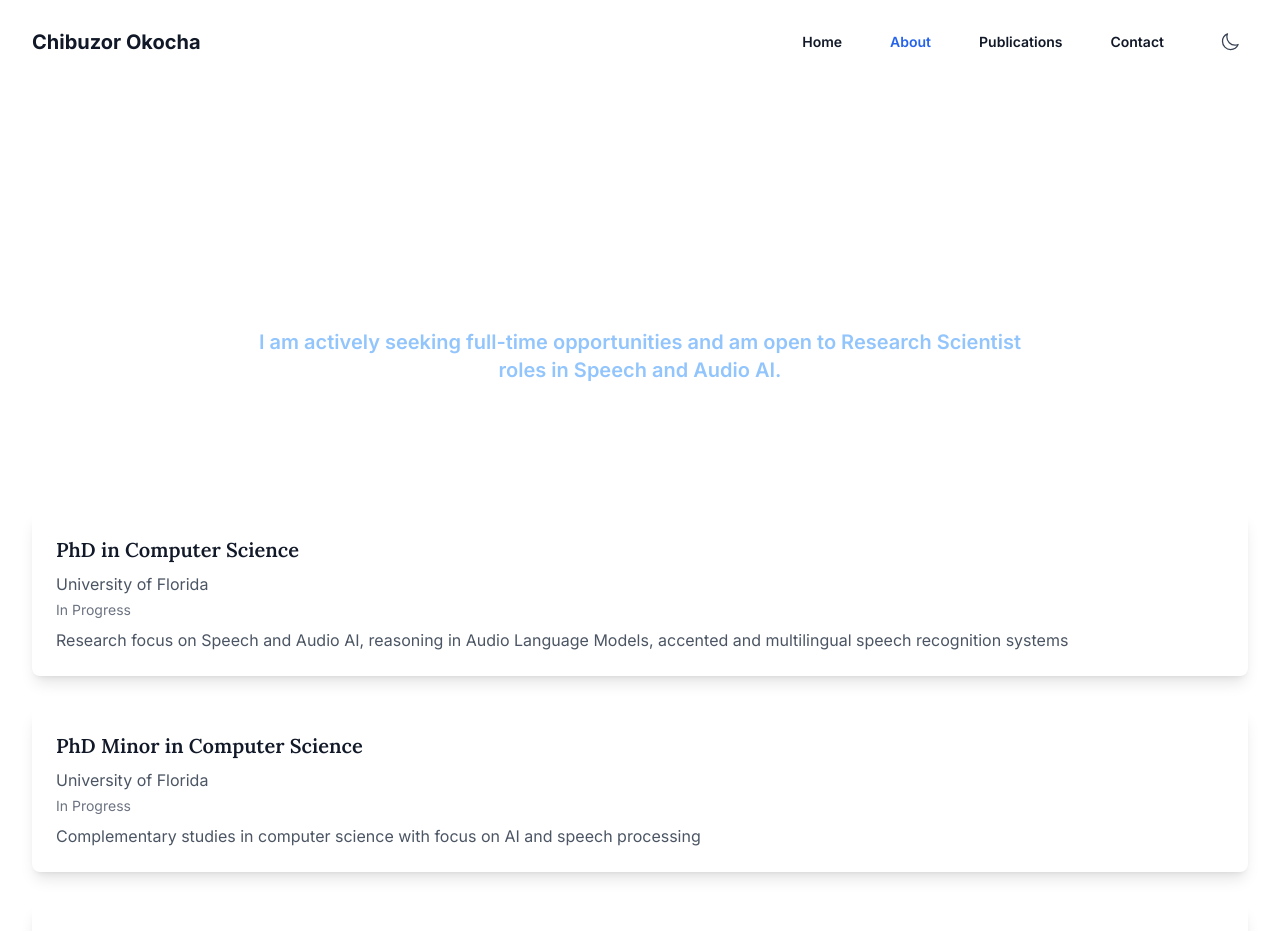
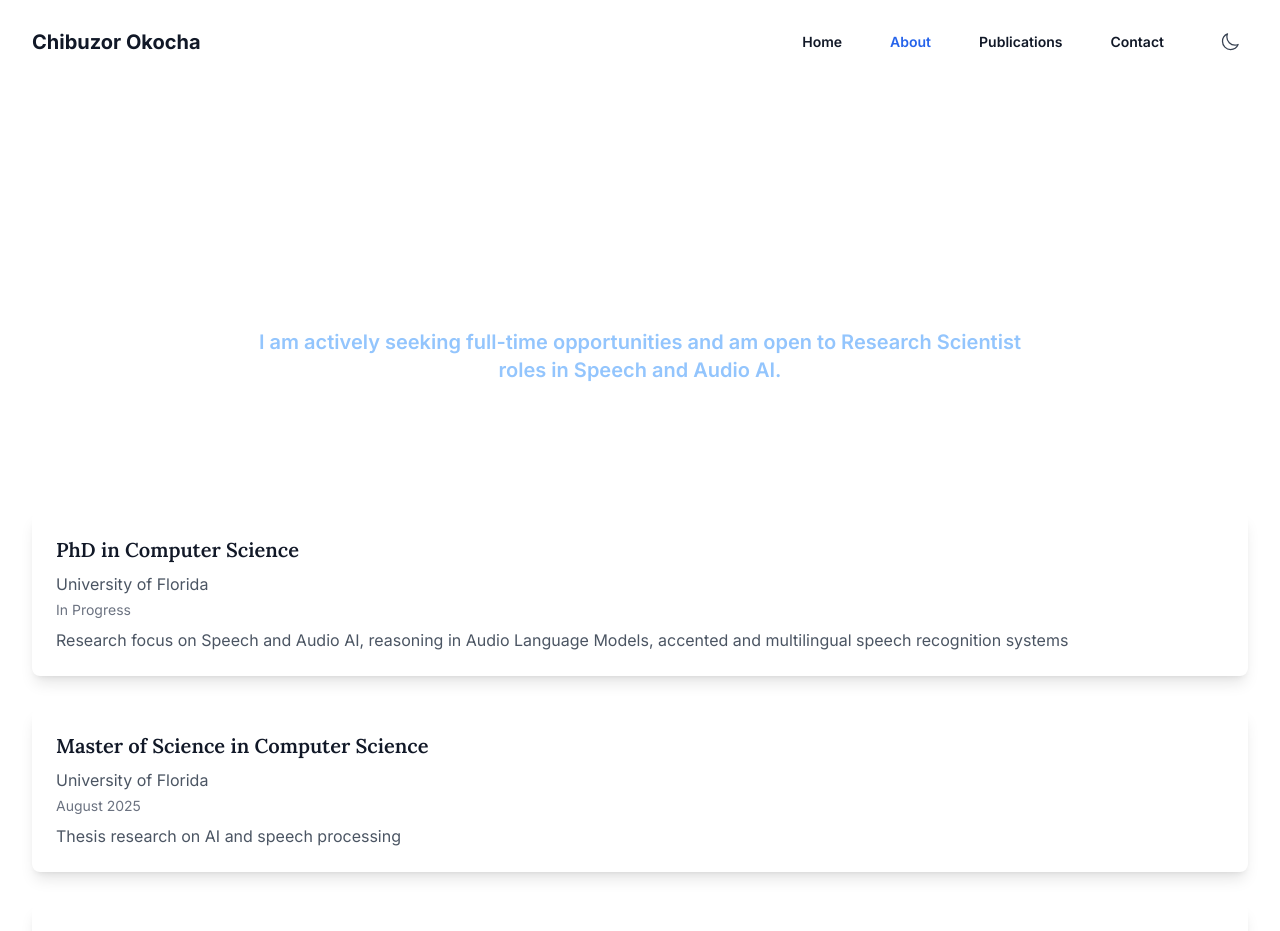
Before and after one commit to unruli/Portfolio-website, a Next.js app: page /about in a window 1280 px wide. Shown: the top 931 px of the page. Built offline with nearby package versions, Linux system fonts and the light colour scheme.

Commit message:
Remove PhD minor in computer science from about page

```diff
--- a/src/app/about/page.tsx
+++ b/src/app/about/page.tsx
@@ -18,12 +18,7 @@ const education = [
     status: 'In Progress',
     description: 'Research focus on Speech and Audio AI, reasoning in Audio Language Models, accented and multilingual speech recognition systems',
   },
-  {
-    degree: 'PhD Minor in Computer Science',
-    institution: 'University of Florida',
-    status: 'In Progress',
-    description: 'Complementary studies in computer science with focus on AI and speech processing',
-  },
+
   {
     degree: 'Master of Science in Computer Science',
     institution: 'University of Florida',
```
